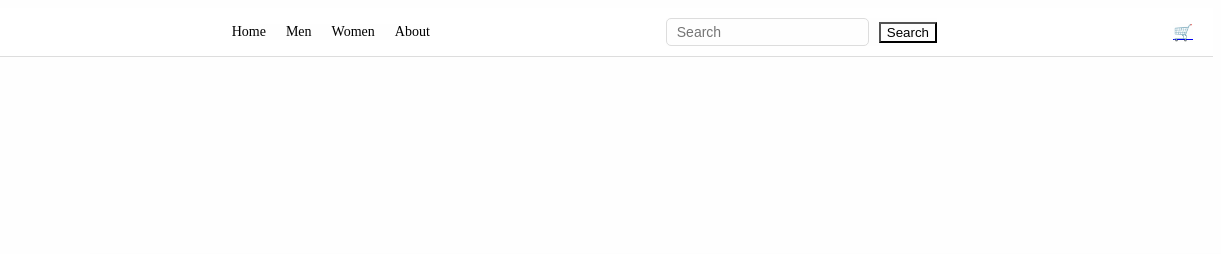
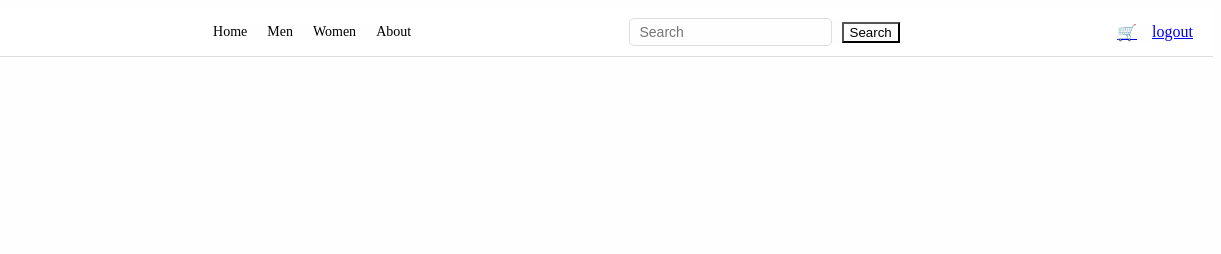
Before and after one commit to Mandalorian7773/E-commerce-Website-Group-6, a website: page gridW.html in a window 1280 px wide. Shown: the top 254 px of the page, 59-1280 px from the left. Drawn offline with Linux system fonts and the light colour scheme.

Commit message:
Update gridW.html

```diff
--- a/gridW.html
+++ b/gridW.html
@@ -26,6 +26,7 @@
         <div class="icons">
 
             <a href="cart.html">🛒</a>
+            <a href="login.html">logout</a>
         </div>
     </nav>
 
```
